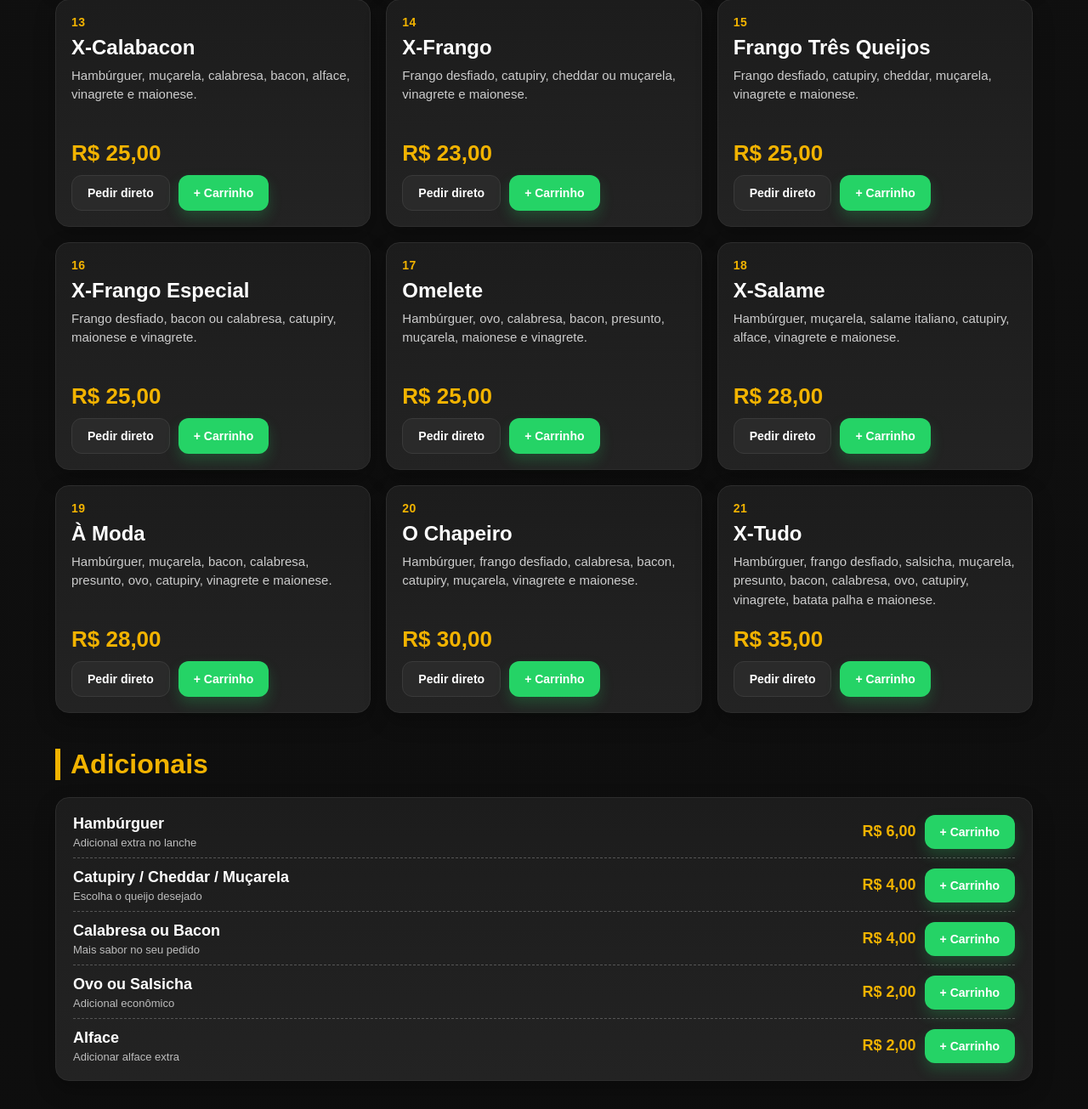
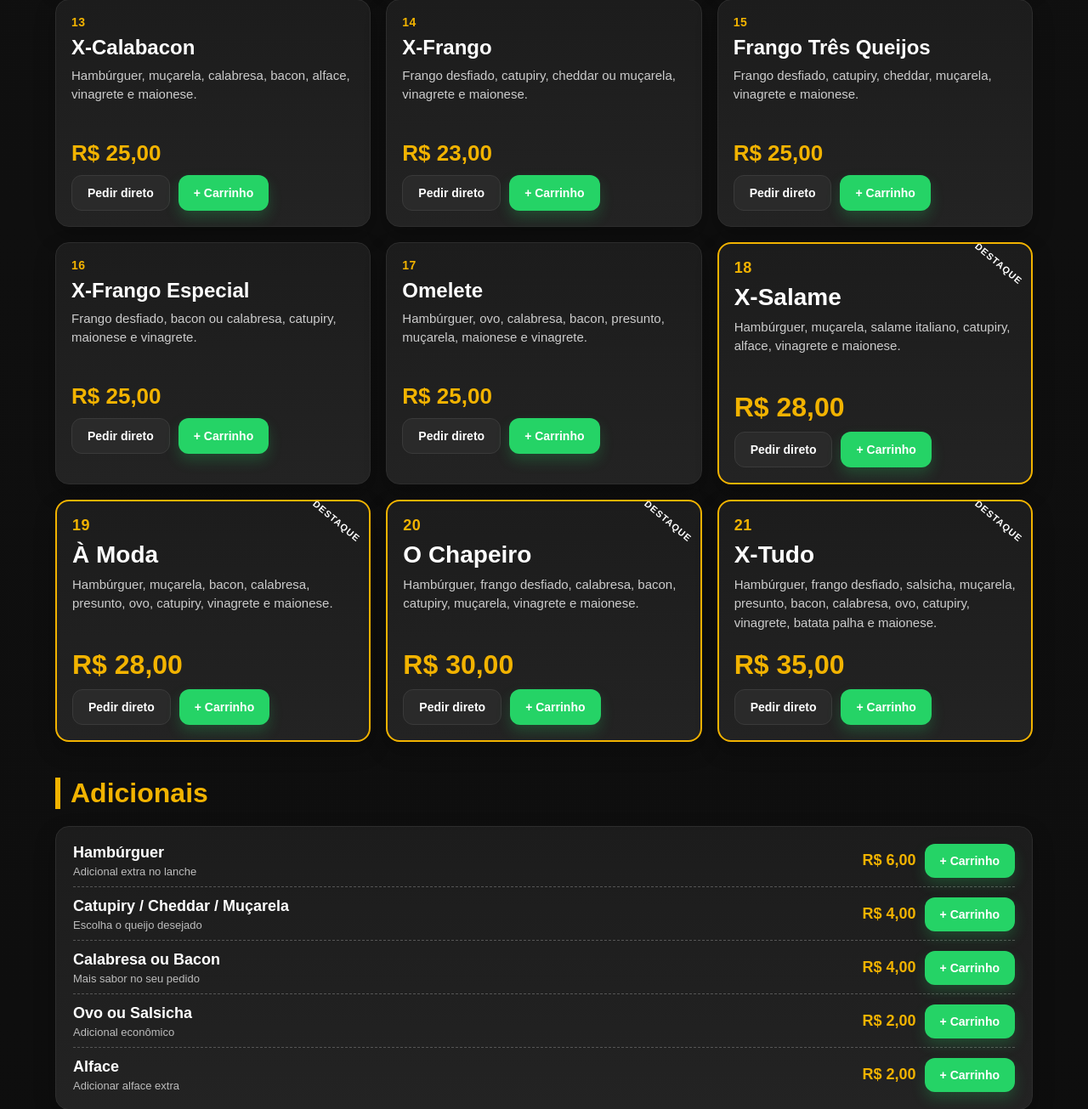
Before and after one commit to chapalanches/chapa-lanches, a PHP site: page / in a window 1280 px wide. Shown: the part 1597-2902 px from the top of the page at 85% size. Run offline with PHP 8.4, Linux system fonts and the light colour scheme; some libraries are stand-ins or nearby versions.

Commit message:
Update style.css

```diff
--- a/css/style.css
+++ b/css/style.css
@@ -612,3 +612,110 @@
   max-height: 85vh;
   overflow-y: auto;
 }
+
+/* ==========================================================
+   LANCHES EM DESTAQUE
+========================================================== */
+
+.item.destaque {
+    position: relative;
+    overflow: hidden;
+    border: 2px solid #f2b300;
+    transition: .25s;
+}
+
+.item.destaque:hover{
+    transform: translateY(-4px) scale(1.01);
+}
+
+.item.destaque::before{
+    content:"DESTAQUE";
+    position:absolute;
+    top:12px;
+    right:-42px;
+
+    width:160px;
+    text-align:center;
+
+    transform:rotate(40deg);
+
+    padding:5px 0;
+
+    font-size:11px;
+    font-weight:bold;
+    letter-spacing:1px;
+
+    color:#fff;
+}
+
+
+/* X-SALAME */
+
+.item.destaque.salame{
+    border-color:#70ff3b;
+    box-shadow:0 0 18px rgba(112,255,59,.28);
+}
+
+.item.destaque.salame::before{
+    background:#70ff3b;
+    color:#111;
+}
+
+
+/* A MODA */
+
+.item.destaque.amoda{
+    border-color:#ffb100;
+    box-shadow:0 0 18px rgba(255,177,0,.30);
+}
+
+.item.destaque.amoda::before{
+    background:#ffb100;
+    color:#111;
+}
+
+
+/* O CHAPEIRO */
+
+.item.destaque.chapeiro{
+    border-color:#ff3838;
+    box-shadow:0 0 20px rgba(255,56,56,.35);
+}
+
+.item.destaque.chapeiro::before{
+    background:#ff3838;
+}
+
+
+/* X-TUDO */
+
+.item.destaque.xtudo{
+    border-color:#b14dff;
+    box-shadow:0 0 20px rgba(177,77,255,.35);
+}
+
+.item.destaque.xtudo::before{
+    background:#b14dff;
+}
+
+
+/* Badge do código */
+
+.item.destaque .codigo{
+    font-size:18px;
+    font-weight:bold;
+}
+
+
+/* Nome */
+
+.item.destaque h3{
+    font-size:28px;
+}
+
+
+/* Preço */
+
+.item.destaque .preco{
+    font-size:32px;
+}
```
